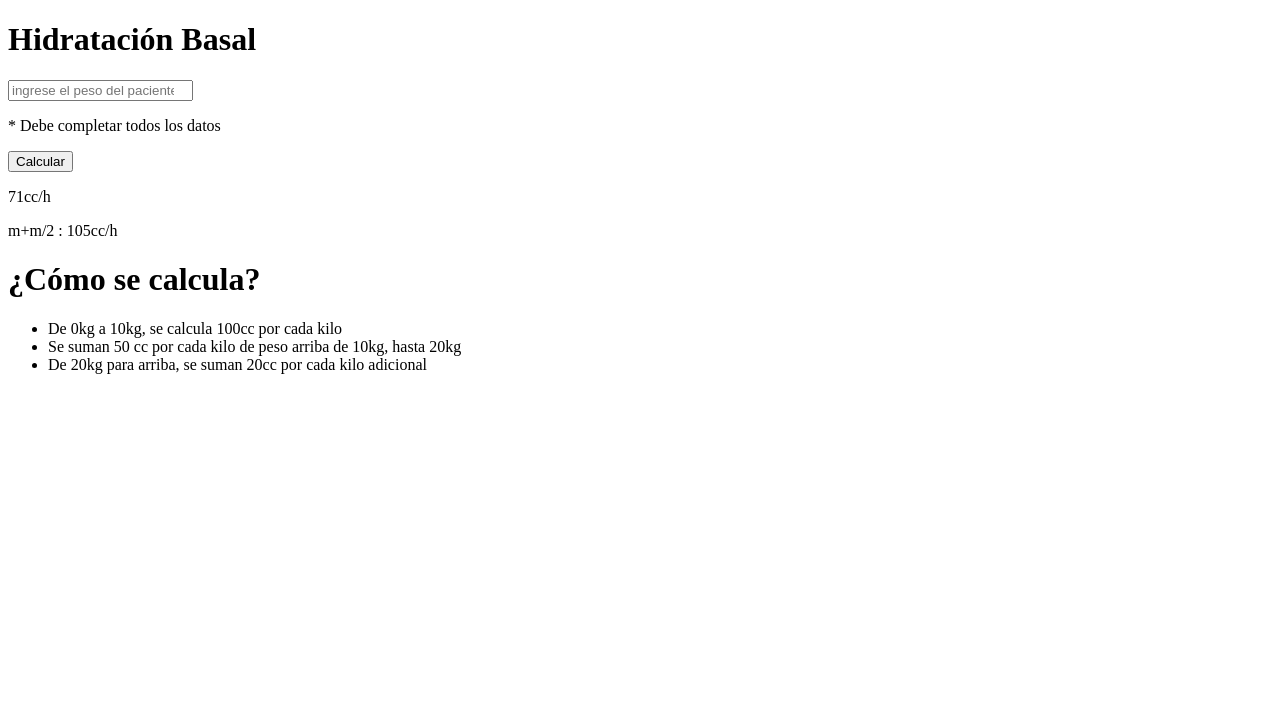
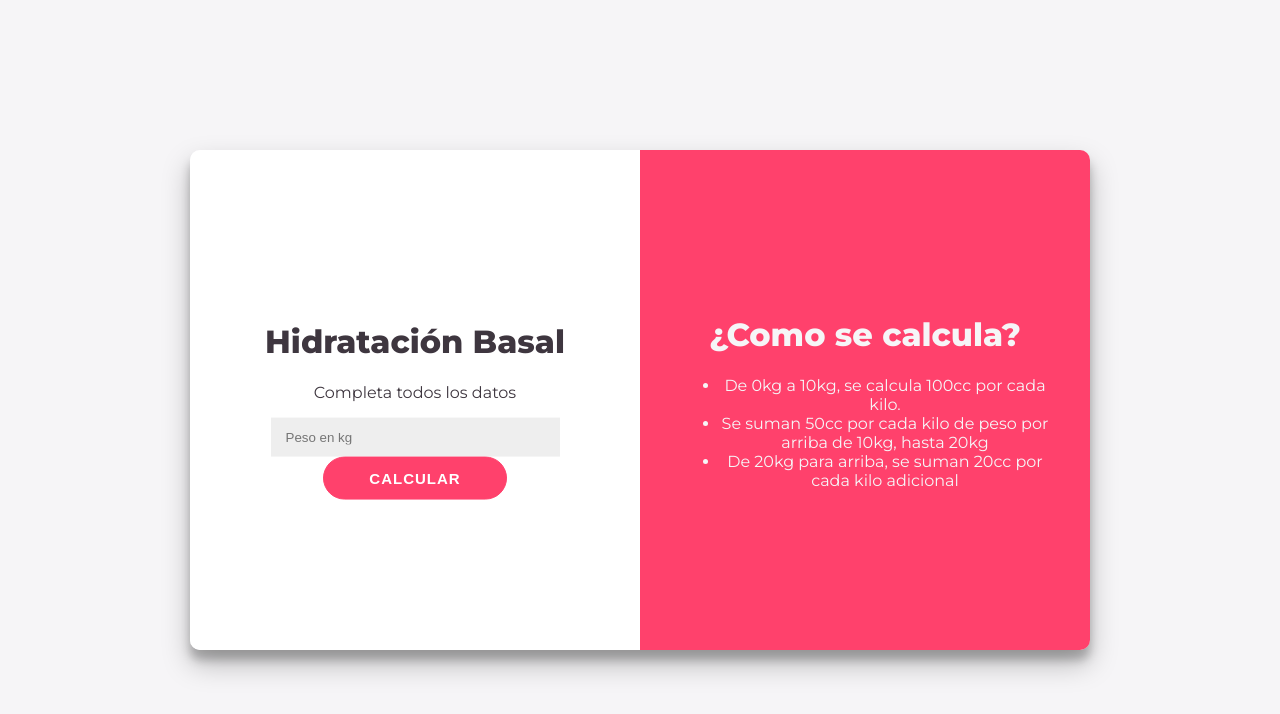
Before and after one commit to sebastiangrubel/sebastiangrubel.github.io, a plain HTML site: page index.html in a window 1280 px wide. Drawn offline with Linux system fonts and the light colour scheme.

Commit message:
initial commit

```diff
--- a/index.html
+++ b/index.html
@@ -1,25 +1,31 @@
 <!DOCTYPE html>
 <html>
     <head>
-        <title>Calculadora Basal</title>
+        <link rel="stylesheet" href="./style.css">
+        <script src="script.js" defer></script>
     </head>
     <body>
-        <div>
-            <div>
-                <h1>Hidratación Basal</h1>
-                <input type="number"placeholder="ingrese el peso del paciente"/>
-                <p>* Debe completar todos los datos</p>
-                <button>Calcular</button>
-                <p>71cc/h</p>
-                <p>m+m/2 : 105cc/h</p>
+        <div id="contenedor">
+            <div id="calculadora">
+                <div class="contenido">
+                    <h1>Hidratación Basal</h1>
+                    <p class="item">Completa todos los datos</p>
+                    <input class="item" id="peso" type="number" placeholder="Peso en kg" />
+                    <p class="item" id="error">* Debe completar todos los datos</p>
+                    <button class="item" id="calcular">Calcular</button>
+                    <p class="item resultado" id="flu">71cc/h</p>
+                    <p class="item resultado" id="man">m+m/2 : 105cc/h</p>
+                </div>
             </div>
-            <div>
-                <h1>¿Cómo se calcula?</h1>
-                <ul>
-                    <li>De 0kg a 10kg, se calcula 100cc por cada kilo</li>
-                    <li>Se suman 50 cc por cada kilo de peso arriba de 10kg, hasta 20kg</li>
-                    <li>De 20kg para arriba, se suman 20cc por cada kilo adicional</li>
-                </ul>
+            <div id="detalle">
+                <div class="contenido">
+                    <h1>¿Como se calcula?</h1>
+                    <ul>
+                        <li>De 0kg a 10kg, se calcula 100cc por cada kilo.</li>
+                        <li>Se suman 50cc por cada kilo de peso por arriba de 10kg, hasta 20kg</li>
+                        <li>De 20kg para arriba, se suman 20cc por cada kilo adicional</li>
+                    </ul>
+                </div>
             </div>
         </div>
     </body>
--- /dev/null
+++ b/style.css
@@ -0,0 +1,78 @@
+@import url('https://fonts.googleapis.com/css?family=Montserrat:400,800');
+
+body {
+    background: #f6f5f7;
+    font-family: 'Montserrat', sans-serif;
+    color: #3e363f
+}
+
+#contenedor{
+    width: 900px;
+    height: 500px;
+    text-align: center;
+    position: absolute;
+    inset: 0;
+    margin: auto;
+    border-radius: 10px;
+    overflow: hidden;
+    box-shadow: 0 14px 28px rgba(0,0,0,0.25),
+      0 10px 10px rgba(0,0,0,0.22);
+  }
+
+#calculadora {
+    background: white;
+    width: 50%;
+    height: 100%;
+    float: left;
+}
+
+#detalle {
+    background: #FF416C;
+    width: 50%;
+    height: 100%;
+    float: left;
+    color: #f6f5f7;
+}
+.contenido {
+    position: relative;
+    top: 50%;
+    transform: translateY(-50%);
+    overflow: hidden;
+    padding: 40px;
+}
+input {
+	width: 70%;
+    padding: 12px 15px;
+    border: none;
+    background-color: #eee;
+}
+
+button {
+  font-size: 15px;
+	font-weight: bold;
+	padding: 12px 45px;
+	border-radius: 30px;
+	background-color: #FF416C;
+	border: 1px solid #FF416C;
+	color: #FFFFFF;
+	text-transform: uppercase;
+	letter-spacing: 1px;
+	transition: transform 20ms ease-in;
+}
+
+button:active {
+	transform: scale(0.95);
+}
+#error{
+    color: red;
+    font-weight: bold;
+    display: none;
+}
+
+.resultado{
+    color: #0A81D1;
+    font-weight: bold;
+    font-size: 25px;
+    margin-bottom: 5px;
+    display: none;
+}
```
